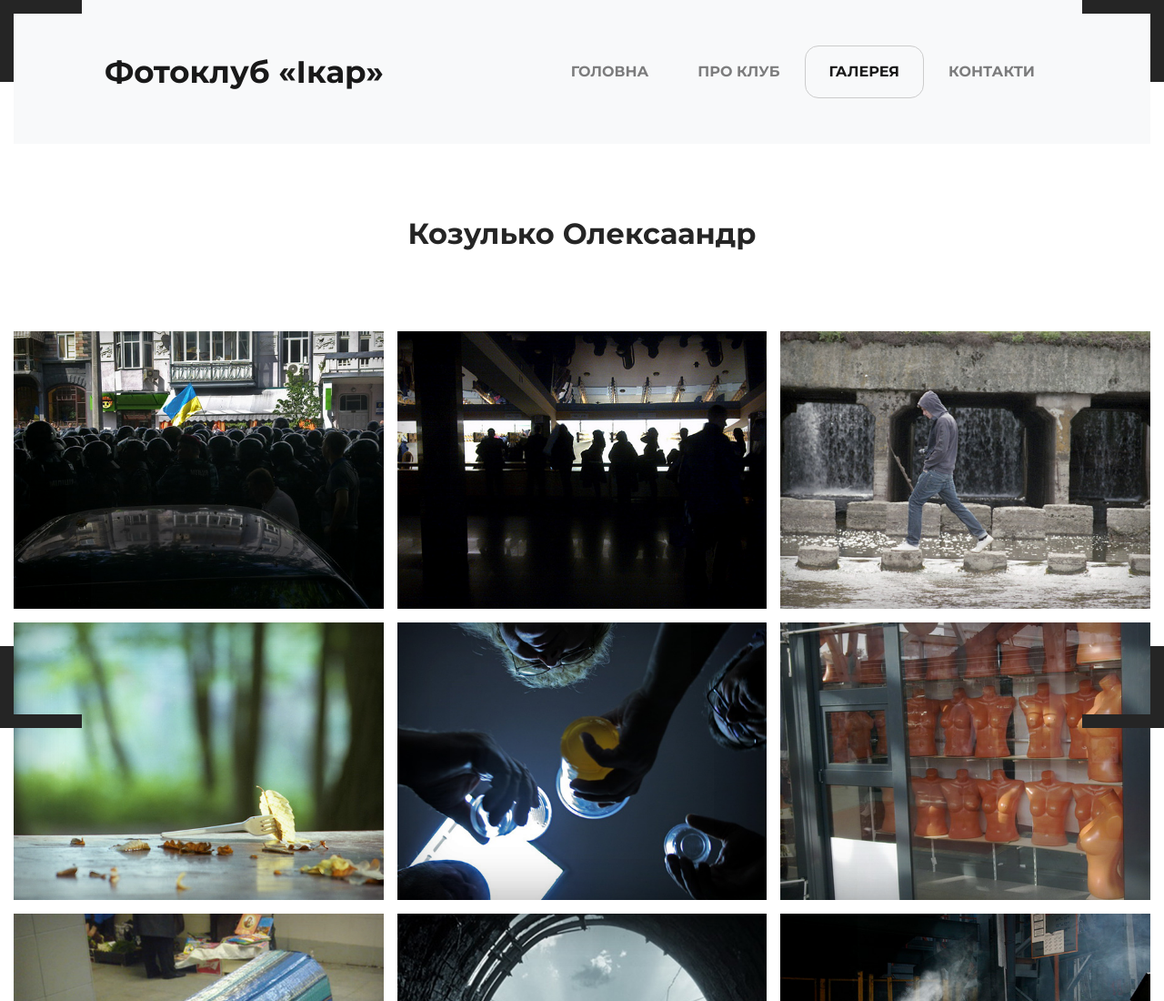
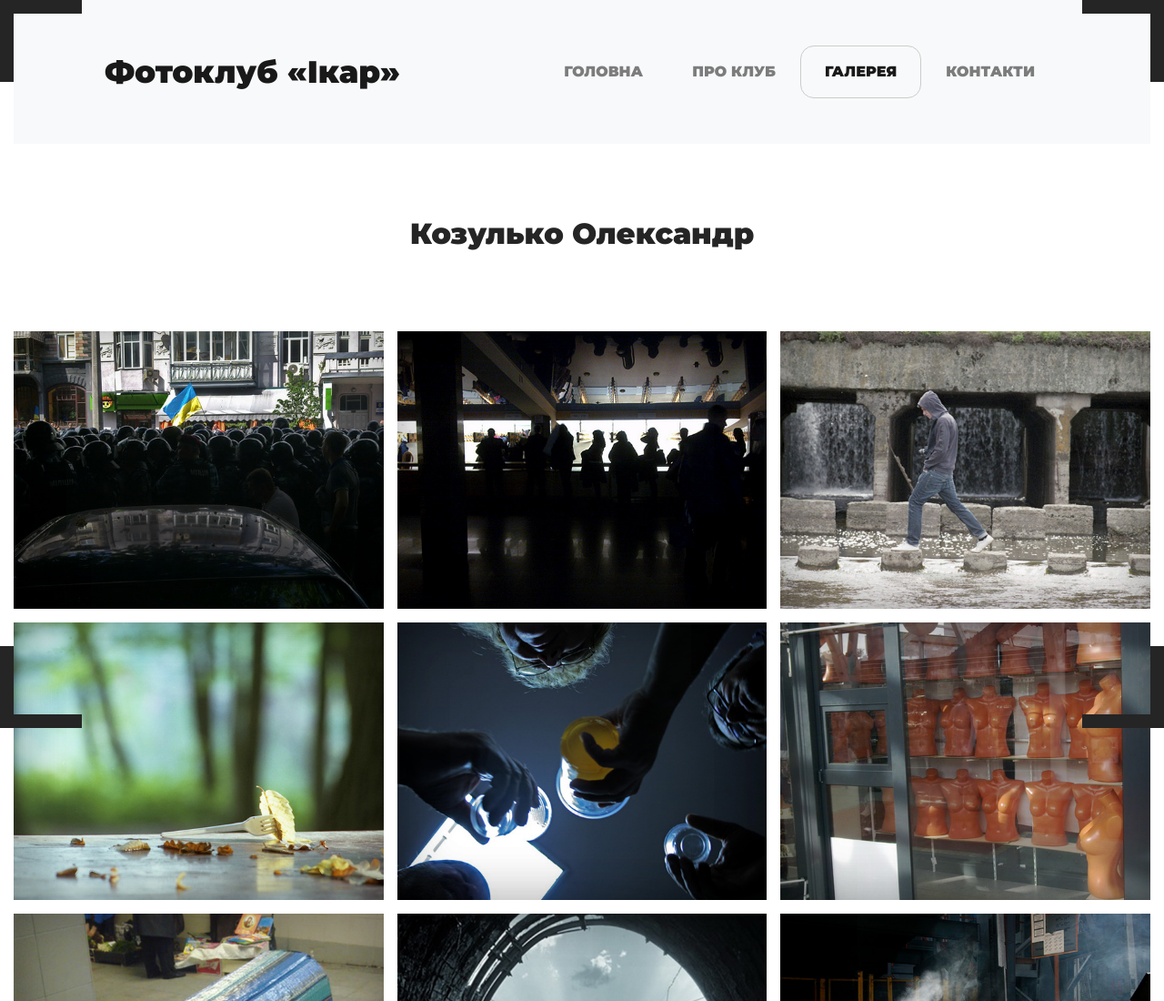
Before and after one commit to KostanPROFF/ikar.kiev.ua, a plain HTML site: page jukov.html in a window 1280 px wide. Shown: the top 1100 px of the page at 91% size. Drawn offline with nearby package versions, Linux system fonts and the light colour scheme; files whose address does not match are found by name.

Commit message:
first commit

```diff
--- a/jukov.html
+++ b/jukov.html
@@ -93,7 +93,7 @@
     </section>
 
     <div class="section-title">
-      <h2>Козулько Олексаандр</h2>
+      <h2>Козулько Олександр</h2>
       <!--  <p>Фотографії членів клуба</p> -->
     </div>
 
```
Also changed, not shown: fonts/Montserrat-Black.ttf (deleted), fonts/Montserrat-Bold.ttf (added), fonts/Montserrat.ttf.
